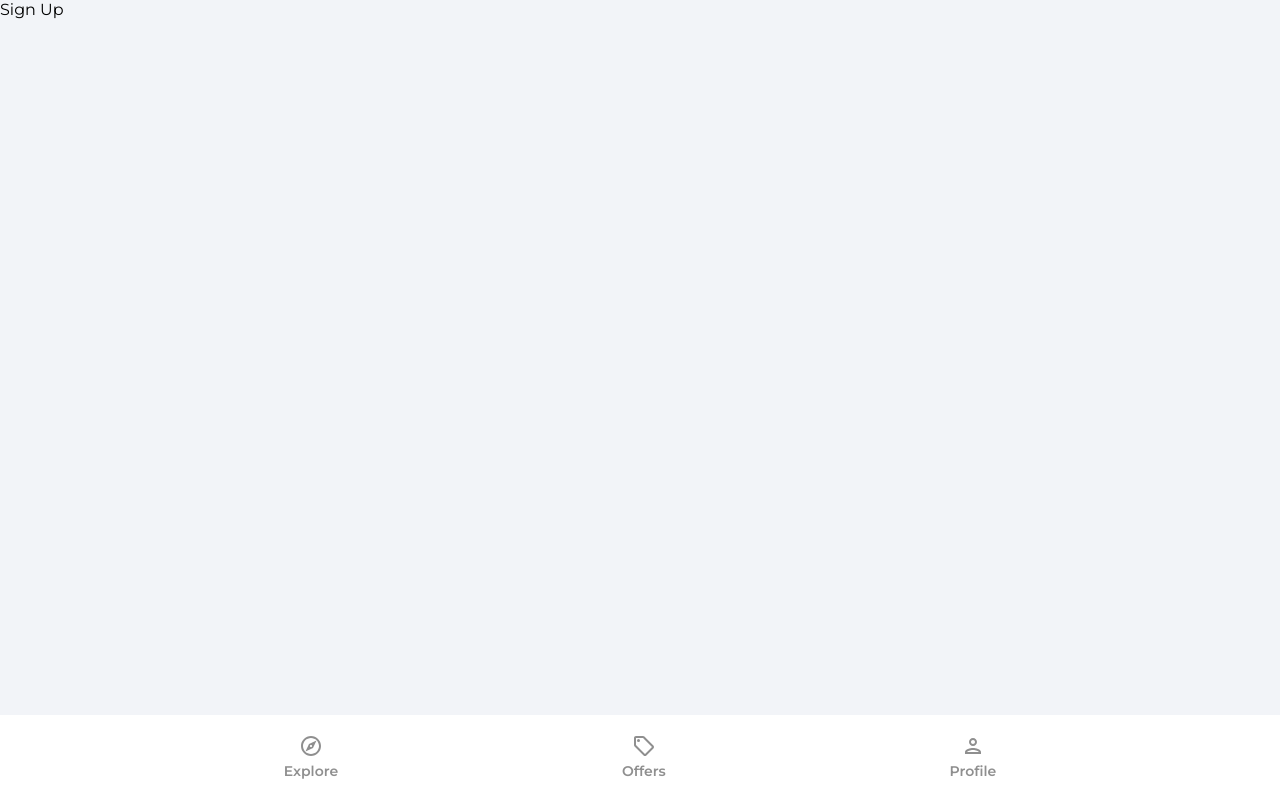
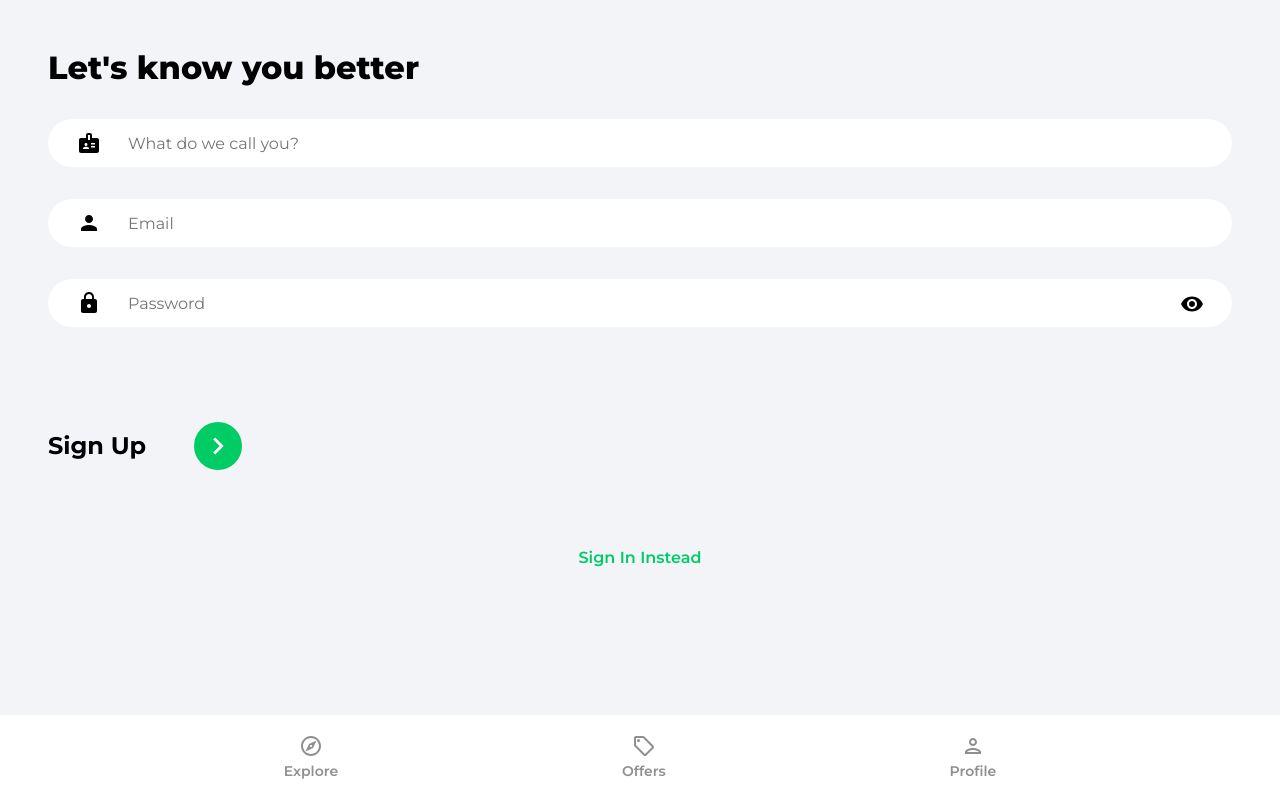
Before and after one commit to adesh02092000/nester, a React (Vite) app: page /sign-up in a window 1280 px wide. Built offline with nearby package versions, Linux system fonts and the light colour scheme.

Commit message:
Added Sign Up form UI

```diff
--- a/src/pages/SignUp.jsx
+++ b/src/pages/SignUp.jsx
@@ -1,3 +1,85 @@
+import { useState } from 'react'
+import { Link, useNavigate } from 'react-router-dom'
+import { ReactComponent as ArrowRightIcon } from '../assets/svg/keyboardArrowRightIcon.svg'
+import visibilityIcon from '../assets/svg/visibilityIcon.svg'
+
 export default function SignUp() {
-  return <div>Sign Up</div>
+  const [showPassword, setShowPassword] = useState(false)
+  const [formData, setFormData] = useState({
+    name: '',
+    email: '',
+    password: '',
+  })
+
+  const { name, email, password } = formData
+
+  const navigate = useNavigate()
+
+  const onChange = e => {
+    setFormData(prevState => {
+      return {
+        ...prevState,
+        [e.target.id]: e.target.value,
+      }
+    })
+  }
+
+  return (
+    <>
+      <div className='pageContainer'>
+        <header>
+          <p className='pageHeader'>Let's know you better</p>
+        </header>
+
+        <form>
+          <input
+            type='text'
+            className='nameInput'
+            placeholder='What do we call you?'
+            id='name'
+            value={name}
+            onChange={onChange}
+          />
+          <input
+            type='email'
+            className='emailInput'
+            placeholder='Email'
+            id='email'
+            value={email}
+            onChange={onChange}
+          />
+
+          <div className='passwordInputDiv'>
+            <input
+              type={showPassword ? 'text' : 'password'}
+              className='passwordInput'
+              placeholder='Password'
+              id='password'
+              value={password}
+              onChange={onChange}
+            />
+            <img
+              src={visibilityIcon}
+              alt='show password'
+              className='showPassword'
+              onClick={() => setShowPassword(prevState => !prevState)}
+            />
+          </div>
+
+          <div className='signUpBar'>
+            <p className='signUpText'>Sign Up</p>
+            <button className='signUpButton'>
+              <ArrowRightIcon fill='#ffffff' width='34px' height='34px' />
+            </button>
+          </div>
+        </form>
+
+        {/* Google OAuth */}
+
+        <Link to='/sign-in' className='registerLink'>
+          Sign In Instead
+        </Link>
+      </div>
+    </>
+  )
 }
```
